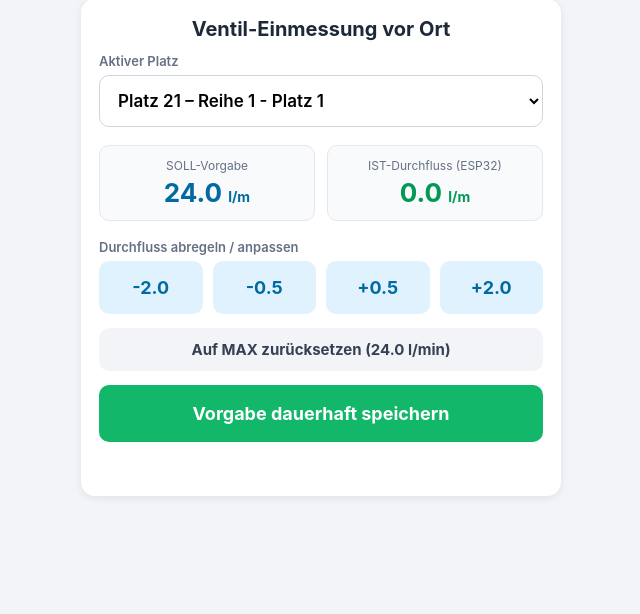
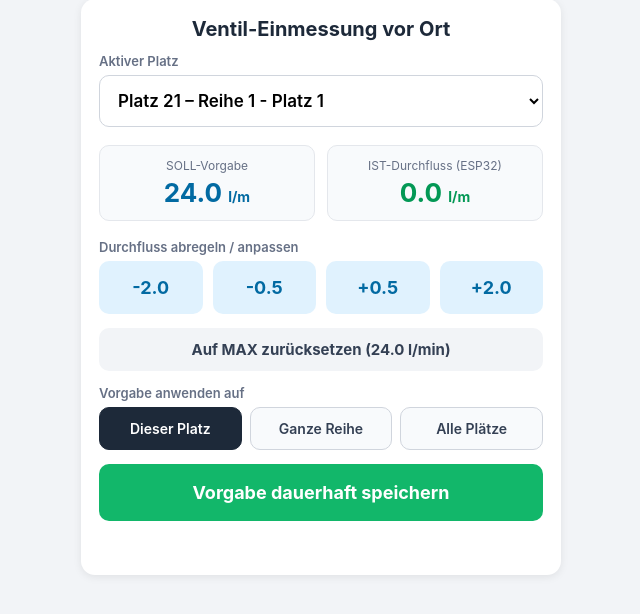
Before and after one commit to RRitters/bewaesserung-system, a Spring Boot app: page /mobil.html in a window 1280 px wide. Shown: the part 17-631 px from the top of the page, without its empty margins (319-959 px from the left). Run offline with Spring Boot 4, Linux system fonts and the light colour scheme; data that the repository does not hold is empty.

Commit message:
Sicherung Arduino Sollwert geht nun für einen, eine Reihe oder alle Reihen!

```diff
--- a/src/main/resources/static/mobil.html
+++ b/src/main/resources/static/mobil.html
@@ -69,6 +69,25 @@
             padding: 12px;
             margin-bottom: 14px;
         }
+        .scope-grid {
+            display: grid;
+            grid-template-columns: repeat(3, 1fr);
+            gap: 8px;
+            margin-bottom: 14px;
+        }
+        .btn-scope {
+            background: #f8fafc;
+            color: #344054;
+            border: 1.5px solid #d0d5dd;
+            font-size: 14px;
+            font-weight: 600;
+            padding: 12px 6px;
+        }
+        .btn-scope.active {
+            background: #1d2939;
+            color: #ffffff;
+            border-color: #1d2939;
+        }
         .btn-save {
             width: 100%;
             background: #12b76a;
@@ -115,6 +134,14 @@
     </div>
 
     <button class="btn-preset" onclick="setzeSoll(24.0)">Auf MAX zurücksetzen (24.0 l/min)</button>
+
+    <label>Vorgabe anwenden auf</label>
+    <div class="scope-grid">
+        <button type="button" class="btn-scope active" data-scope="PLATZ" onclick="setzeScope('PLATZ')">Dieser Platz</button>
+        <button type="button" class="btn-scope" data-scope="REIHE" onclick="setzeScope('REIHE')">Ganze Reihe</button>
+        <button type="button" class="btn-scope" data-scope="ALLE" onclick="setzeScope('ALLE')">Alle Plätze</button>
+    </div>
+
     <button class="btn-save" onclick="speichereSoll()">Vorgabe dauerhaft speichern</button>
 
     <div class="status" id="statusText"></div>
@@ -123,6 +150,20 @@
 <script>
     let platzConfigs = [];
     let aktuellerSoll = 24.0;
+    let ausgewaehlterScope = 'PLATZ';
+
+    function extrahiereReihe(platzName) {
+        if (!platzName) return '';
+        const idx = platzName.indexOf(' - ');
+        return (idx > 0) ? platzName.substring(0, idx).trim() : platzName.trim();
+    }
+
+    function setzeScope(scope) {
+        ausgewaehlterScope = scope;
+        document.querySelectorAll('.btn-scope').forEach(btn => {
+            btn.classList.toggle('active', btn.dataset.scope === scope);
+        });
+    }
 
     async function ladePlaetze() {
         const res = await fetch('/api/arduino/configure');
@@ -164,19 +205,46 @@
     async function speichereSoll() {
         const id = Number(document.getElementById('platzSelect').value);
         const statusEl = document.getElementById('statusText');
+
+        if (ausgewaehlterScope === 'ALLE') {
+            const ok = confirm(`Wirklich ${aktuellerSoll.toFixed(1)} l/min für ALLE Plätze speichern?`);
+            if (!ok) return;
+        }
+
         try {
-            const res = await fetch(`/api/arduino/platz/${id}/durchfluss`, {
+            const res = await fetch('/api/plaetze/soll-durchfluss/batch', {
                 method: 'PUT',
                 headers: { 'Content-Type': 'application/json' },
-                body: JSON.stringify({ sollDurchflussLpm: aktuellerSoll })
+                body: JSON.stringify({
+                    platzId: id,
+                    scope: ausgewaehlterScope,
+                    sollDurchflussLpm: aktuellerSoll
+                })
             });
             if (!res.ok) throw new Error('HTTP ' + res.status);
 
-            const cfg = platzConfigs.find(p => p.platzId === id);
-            if (cfg && cfg.ventil) cfg.ventil.sollDurchflussLpm = aktuellerSoll;
+            const data = await res.json();
+            const aktiveCfg = platzConfigs.find(p => p.platzId === id);
+            const aktiveReihe = aktiveCfg ? extrahiereReihe(aktiveCfg.platzName) : '';
+
+            // Lokalen Cache für die betroffenen Plätze sofort aktualisieren
+            platzConfigs.forEach(p => {
+                if (!p.ventil) return;
+                if (ausgewaehlterScope === 'ALLE' ||
+                    (ausgewaehlterScope === 'REIHE' && extrahiereReihe(p.platzName).toLowerCase() === aktiveReihe.toLowerCase()) ||
+                    (ausgewaehlterScope === 'PLATZ' && p.platzId === id)) {
+                    p.ventil.sollDurchflussLpm = aktuellerSoll;
+                }
+            });
+
+            const zielText = data.scope === 'ALLE'
+                ? `alle ${data.aktualisiertePlaetze} Plätze`
+                : data.scope === 'REIHE'
+                    ? `${aktiveReihe} (${data.aktualisiertePlaetze} Plätze)`
+                    : `Platz ${id}`;
 
             statusEl.style.color = '#039855';
-            statusEl.textContent = `Gespeichert! Vorgabe für Platz ${id}: ${aktuellerSoll.toFixed(1)} l/min`;
+            statusEl.textContent = `Gespeichert! Vorgabe für ${zielText}: ${aktuellerSoll.toFixed(1)} l/min`;
         } catch (e) {
             statusEl.style.color = '#d92d20';
             statusEl.textContent = 'Fehler beim Speichern: ' + e.message;
```
Also changed, not shown: src/main/java/com/example/bewaesserung/controller/PlatzController.java (+65 -0 lines).
